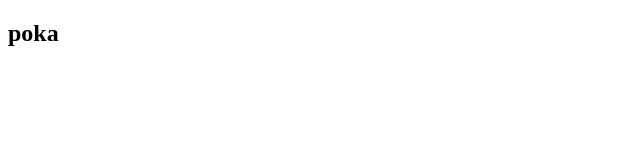
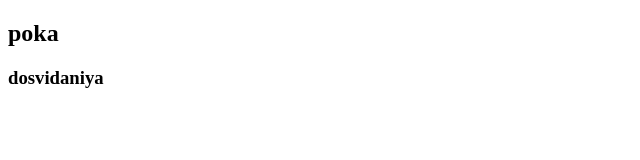
Before and after one commit to basstard04/samostoyatelTrofimenko, a plain HTML site: page index.html in a window 1280 px wide. Shown: the whole page, without its empty margins (0-640 px from the left). Drawn offline with Linux system fonts and the light colour scheme.

Commit message:
threecom

```diff
--- a/index.html
+++ b/index.html
@@ -8,5 +8,6 @@
 </head>
 <body>
     <h2>poka</h2>
+    <h3>dosvidaniya</h3>
 </body>
 </html>
--- a/style.css
+++ b/style.css
@@ -0,0 +1,3 @@
+h1,h2,h3{
+    color: brown;
+}
```
